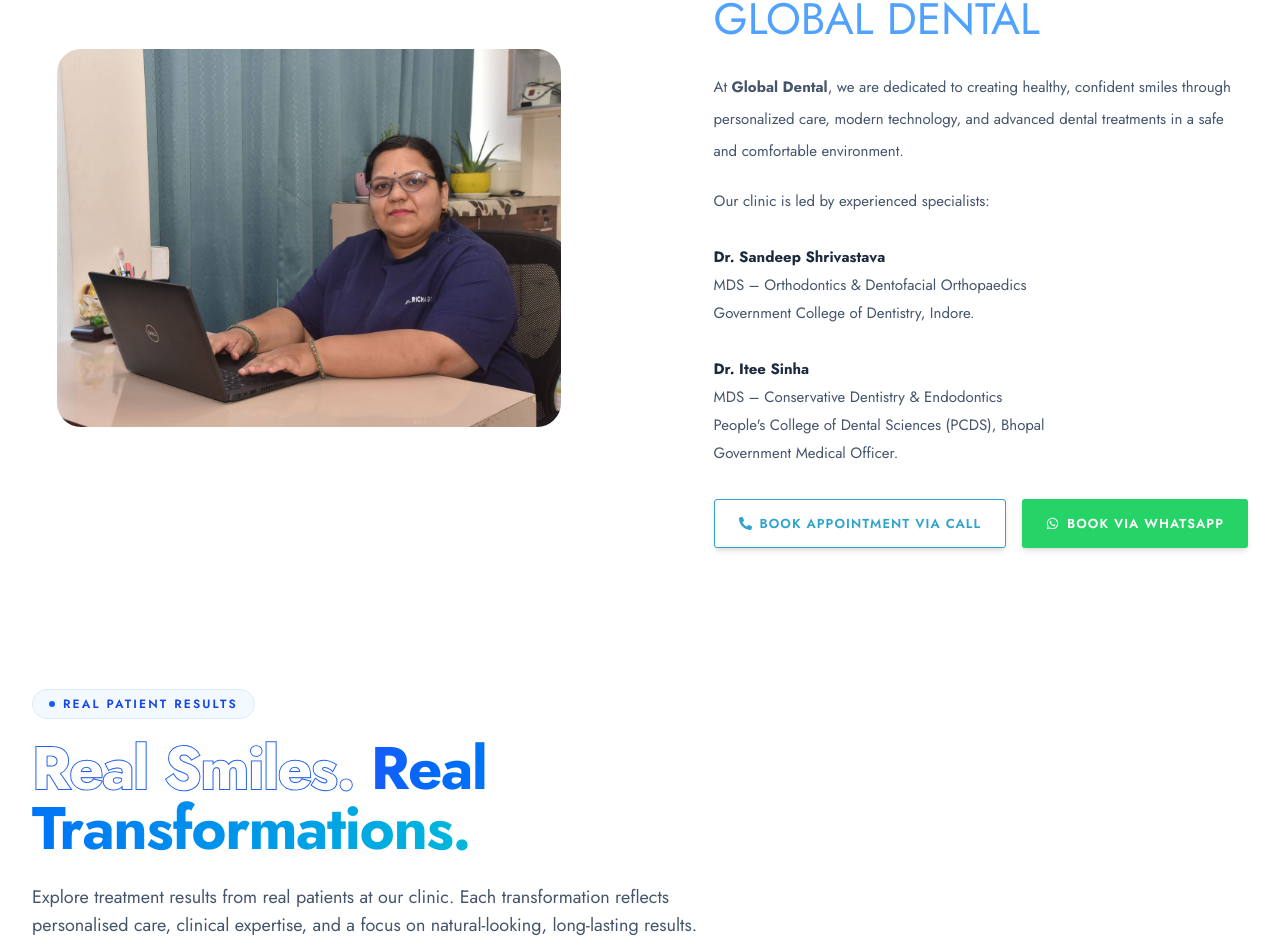
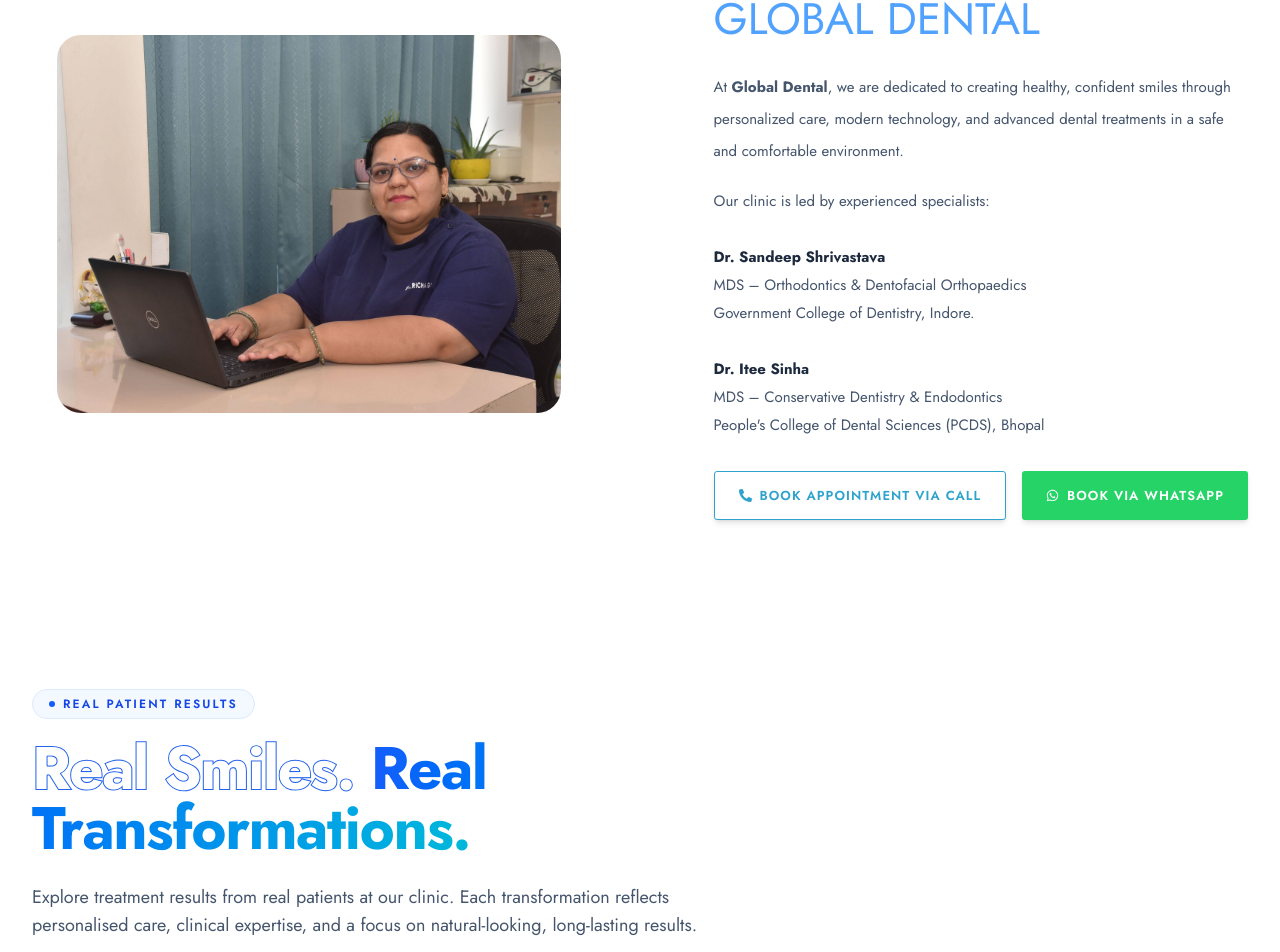
Before and after one commit to arya1234509/smiley-teeths, a Next.js app: page / in a window 1280 px wide. Shown: the part 1319-2271 px from the top of the page. Built offline with nearby package versions, Linux system fonts and the light colour scheme.

Commit message:
Remove Government Medical Officer designation

```diff
--- a/components/Description.tsx
+++ b/components/Description.tsx
@@ -77,7 +77,7 @@ const [current, setCurrent] = useState(0);
   <br />
   People's College of Dental Sciences (PCDS), Bhopal
   <br />
-  Government Medical Officer.
+
 </p>
        <div className="my-8 flex flex-col gap-4 sm:flex-row ">
   {/* Call */}
```
